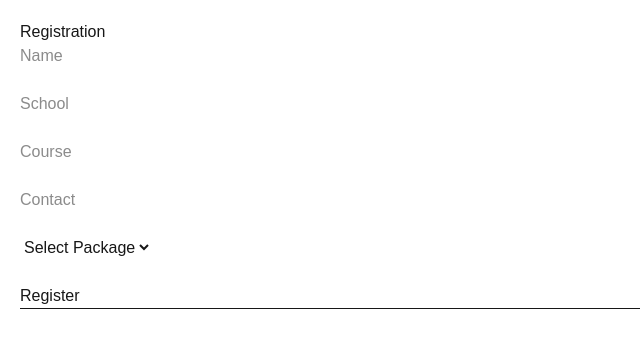
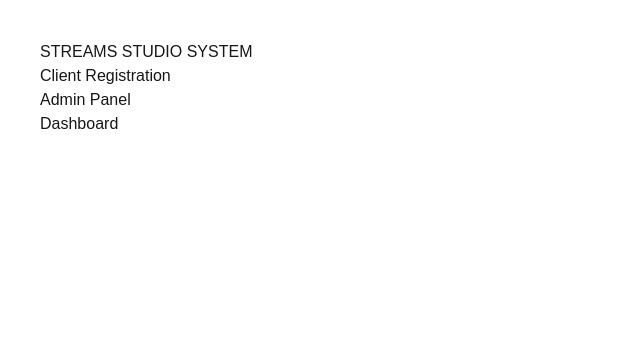
Before and after one commit to nicktanz21/studio-system, a Next.js app: page / in a window 1280 px wide. Shown: the top 348 px of the page, without its empty margins (0-640 px from the left). Built offline with nearby package versions, Linux system fonts and the light colour scheme.

Commit message:
fix homepage routing

```diff
--- a/app/page.tsx
+++ b/app/page.tsx
@@ -1,76 +1,13 @@
-"use client";
+export default function Home() {
+  return (
+    <div style={{ padding: 40 }}>
+      <h1>STREAMS STUDIO SYSTEM</h1>
 
-import { useState } from "react";
-
-export default function Home() {
-  const [result, setResult] = useState<any>(null);
-  const [loading, setLoading] = useState(false);
-
-  const submit = async (e: any) => {
-    e.preventDefault();
-    setLoading(true);
-
-    const formData = new FormData(e.target);
-    const data = Object.fromEntries(formData);
-
-    try {
-      const res = await fetch("/api/orders", {
-        method: "POST",
-        headers: {
-          "Content-Type": "application/json"
-        },
-        body: JSON.stringify(data)
-      });
-
-      const json = await res.json();
-      console.log("RESULT:", json);
-
-      setResult(json);
-    } catch (err) {
-      console.log("ERROR:", err);
-    }
-
-    setLoading(false);
-  };
-
-  return (
-    <div style={{ padding: 20 }}>
-      <h2>Registration</h2>
-
-      <form onSubmit={submit}>
-        <input name="name" placeholder="Name" required /><br/><br/>
-        <input name="school" placeholder="School" required /><br/><br/>
-        <input name="course" placeholder="Course" required /><br/><br/>
-        <input name="contact" placeholder="Contact" required /><br/><br/>
-        <select name="package" required>
-  <option value="">Select Package</option>
-  <option value="550">550</option>
-  <option value="850">850</option>
-  <option value="1200">1200</option>
-</select>
-<br /><br />
-
-        <button type="submit" disabled={loading}>
-          {loading ? "Processing..." : "Register"}
-        </button>
-      </form>
-
-      <hr />
-
-      {result && result.order_id && (
-        <div>
-          <h3>ID: {result.order_id}</h3>
-          <img src={result.qr_code} width={200} />
-        </div>
-      )}
-
-      {result && result.error && (
-        <div style={{ color: "red" }}>
-          ERROR: {result.error}
-          <br />
-          {result.details}
-        </div>
-      )}
+      <a href="/register">Client Registration</a>
+      <br />
+      <a href="/admin">Admin Panel</a>
+      <br />
+      <a href="/dashboard">Dashboard</a>
     </div>
   );
 }
```
